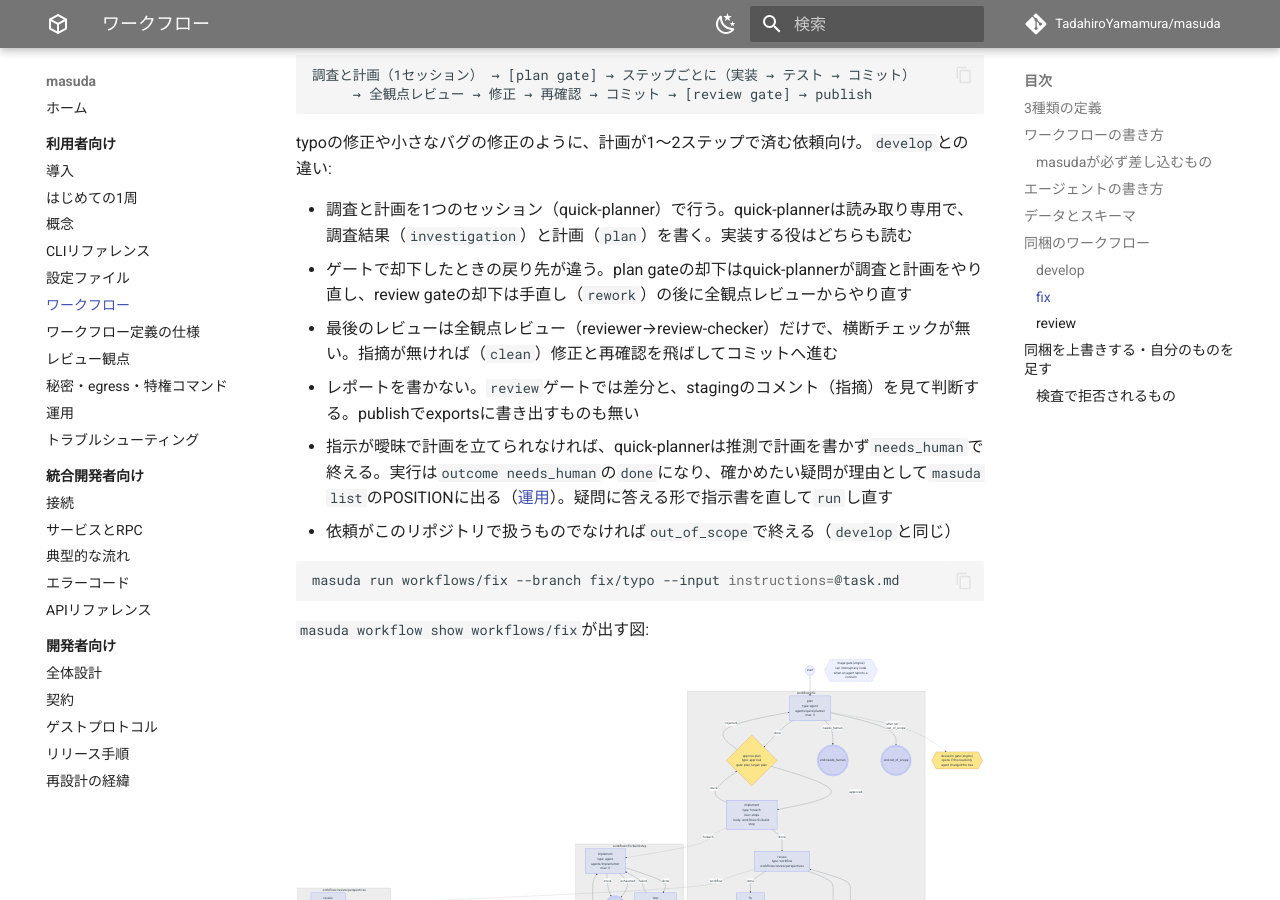
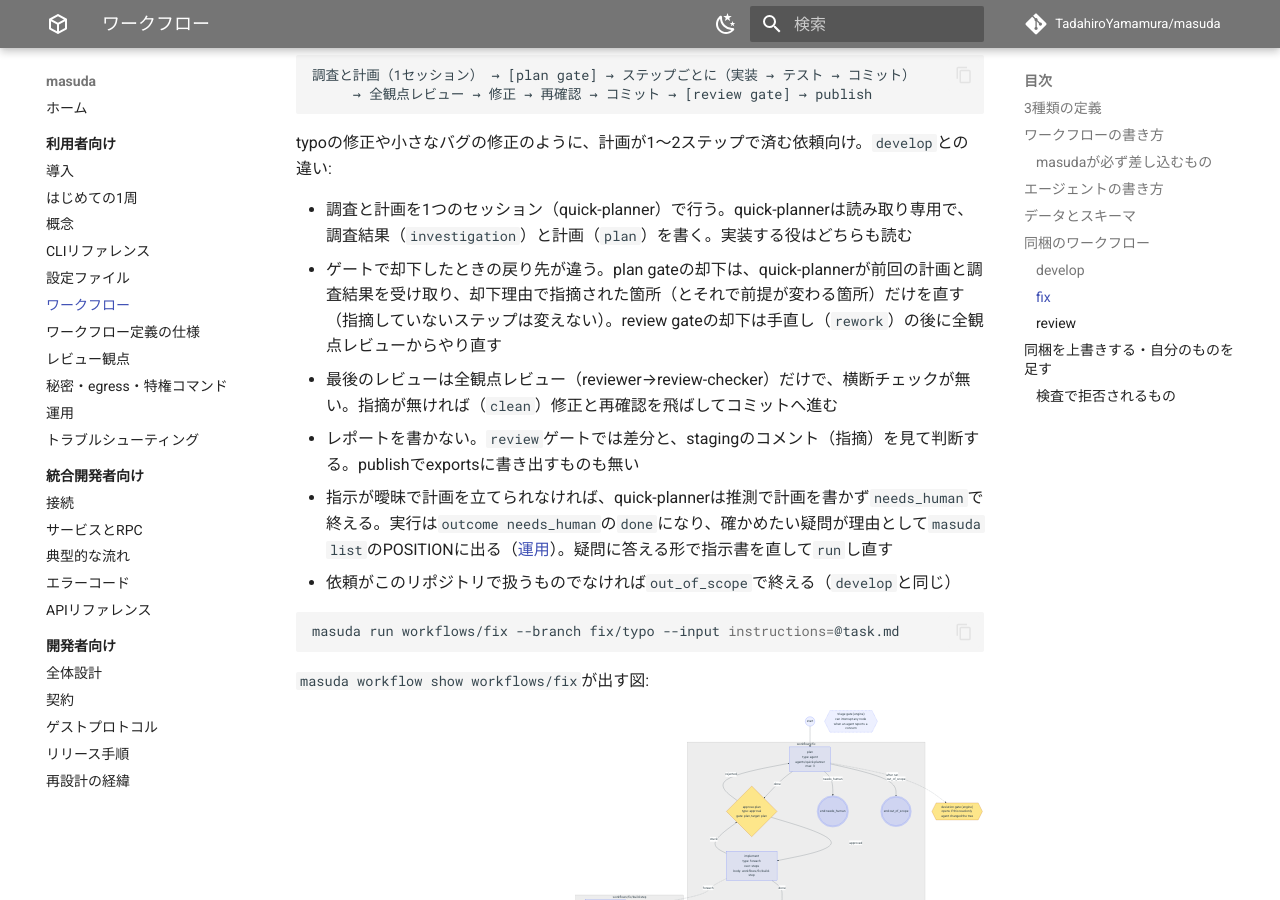
Before and after one commit to TadahiroYamamura/masuda, an MkDocs documentation site: the page built from docs/user/workflows.md, in a window 1280 px wide and 900 px high, scrolled down 7148 px. Built offline with MkDocs 1.6.1 and Material for MkDocs 9.7.7, drawn with Linux system fonts in a browser that asks for light colours; comment, search, counter and statistics services are not loaded; the version menu is left out.

Commit message:
chore(deps): masuda-engineを上げ、fixのplan gateの却下の説明を合わせる
engine 20fdcb8（masuda-engine#11）で、同梱のfixのplan gateの却下がreplanノードへ戻り、
quick-plannerが前回の計画と調査結果を受け取って指摘された箇所だけを直すようになった。
docs/user/workflows.mdの「調査と計画をやり直す」はそれと合わなくなるので直す。

Co-Authored-By: Claude Opus 5.5 <noreply@anthropic.com>

```diff
--- a/docs/user/workflows.md
+++ b/docs/user/workflows.md
@@ -310,7 +310,7 @@ flowchart TD
 typoの修正や小さなバグの修正のように、計画が1〜2ステップで済む依頼向け。`develop`との違い:
 
 - 調査と計画を1つのセッション（quick-planner）で行う。quick-plannerは読み取り専用で、調査結果（`investigation`）と計画（`plan`）を書く。実装する役はどちらも読む
-- ゲートで却下したときの戻り先が違う。plan gateの却下はquick-plannerが調査と計画をやり直し、review gateの却下は手直し（`rework`）の後に全観点レビューからやり直す
+- ゲートで却下したときの戻り先が違う。plan gateの却下は、quick-plannerが前回の計画と調査結果を受け取り、却下理由で指摘された箇所（とそれで前提が変わる箇所）だけを直す（指摘していないステップは変えない）。review gateの却下は手直し（`rework`）の後に全観点レビューからやり直す
 - 最後のレビューは全観点レビュー（reviewer→review-checker）だけで、横断チェックが無い。指摘が無ければ（`clean`）修正と再確認を飛ばしてコミットへ進む
 - レポートを書かない。`review`ゲートでは差分と、stagingのコメント（指摘）を見て判断する。publishでexportsに書き出すものも無い
 - 指示が曖昧で計画を立てられなければ、quick-plannerは推測で計画を書かず`needs_human`で終える。実行は`outcome needs_human`の`done`になり、確かめたい疑問が理由として`masuda list`のPOSITIONに出る（[運用](operations.md#list)）。疑問に答える形で指示書を直して`run`し直す
```
Also changed, not shown: 2 other files.
